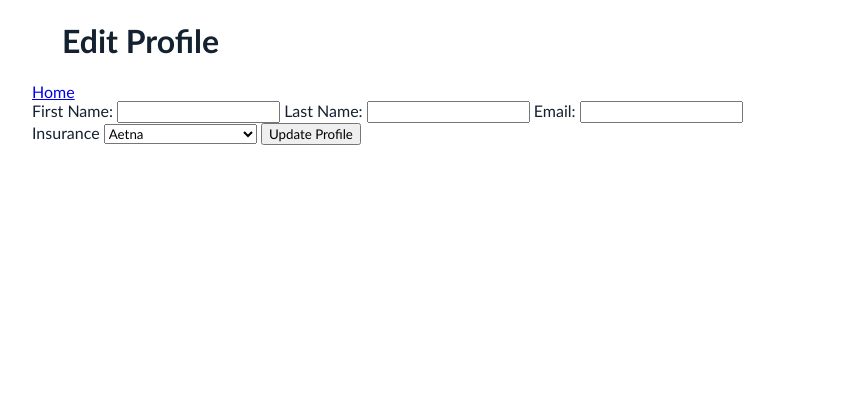
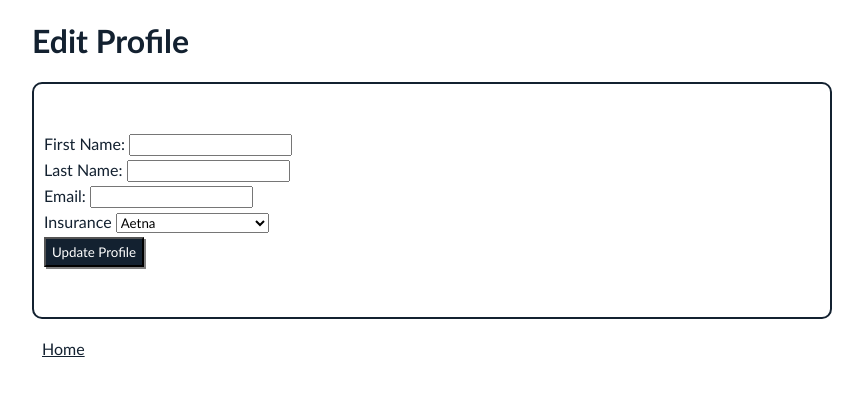
Before and after one commit to BenjaminLang7/healthcare-inc, a Python web app: template flask_app/templates/edit.html in a window 1280 px wide. Shown: the top 396 px of the page, without its empty margins (208-1071 px from the left). Run offline with Jinja, Linux system fonts and the light colour scheme; the template is opened without the code that fills it, so the values that code supplies are empty.

Commit message:
adding styling for css and html

```diff
--- a/flask_app/models/user.py
+++ b/flask_app/models/user.py
@@ -24,6 +24,7 @@ class User:
         query = """
         INSERT INTO users ( first_name, last_name, email, password, insurance_name, created_at, updated_at )
         VALUES ( %(first_name)s , %(last_name)s , %(email)s , %(password)s, %(insurance_name)s, NOW() , NOW() )
+        ;"""
         user_id = connectToMySQL(cls.db).query_db(query, data)
         flash("Account creation successful")
         session['first_name'] = data['first_name']
--- a/flask_app/static/style.css
+++ b/flask_app/static/style.css
@@ -21,7 +21,14 @@ h2 {
     text-align: center;
 }
 
+.flush {
+    padding-left: 0px;
 
+}
+
+.vertical-form {
+    display: inline-block;
+}
 
 .container {
     display: block;
@@ -66,3 +73,15 @@ h2 {
     background-color: rgb(19, 33, 48);
     color: white;
 }
+
+section {
+    display: block;
+}
+
+.form {
+    padding: 40px 0px;
+}
+
+.form-element {
+    padding-bottom: 4px;
+}
--- a/flask_app/templates/edit.html
+++ b/flask_app/templates/edit.html
@@ -9,18 +9,25 @@
 </head>
 <body>
     <div class = "header">
-        <h1>Edit Profile</h1>
-        <a href="/dashboard">Home</a>
+        <h1 class="flush">Edit Profile</h1>
     </div>
-    <form action='/account_update', method='POST'>
+    <form class="appointments" action='/account_update', method='POST'>
+        <div class="form">
             <section>
+                <div class="form-element">
                     <label for="first_name">First Name:</label>
                     <input type="text" name="first_name" value={{user.first_name}}>
+                </div>
+                <div class="form-element">
                     <label for="last_name">Last Name:</label>
                     <input type="text" name="last_name" value={{user.last_name}}>
+                </div>
+                <div class="form-element">
                     <label for ="email">Email:</label>
                     <input type="text" name="email" value={{user.email}}>
+                </div>
             </section>
+            <div class="form-element">
                 <label for="insurance_name">Insurance</label>
                 <select name="insurance_name" id="insurance_name">
                     <option value="aetna">Aetna</option>
@@ -28,7 +35,12 @@
                     <option value="cigna">Cigna</option>
                     <option value="united">United Healthcare</option>
                 </select>
-        <button>Update Profile</button>
+            </div>
+            <div>
+                <button class="button">Update Profile</button>
+            </div>
+        </div>
     </form>
+    <a class="option" href="/dashboard">Home</a>
 </body>
 </html>
```
Also changed, not shown: flask_app/templates/findcare.html (+7 -7 lines), flask_app/templates/profile.html (+14 -13 lines). Lines whose indentation alone changed are shown as unchanged.
